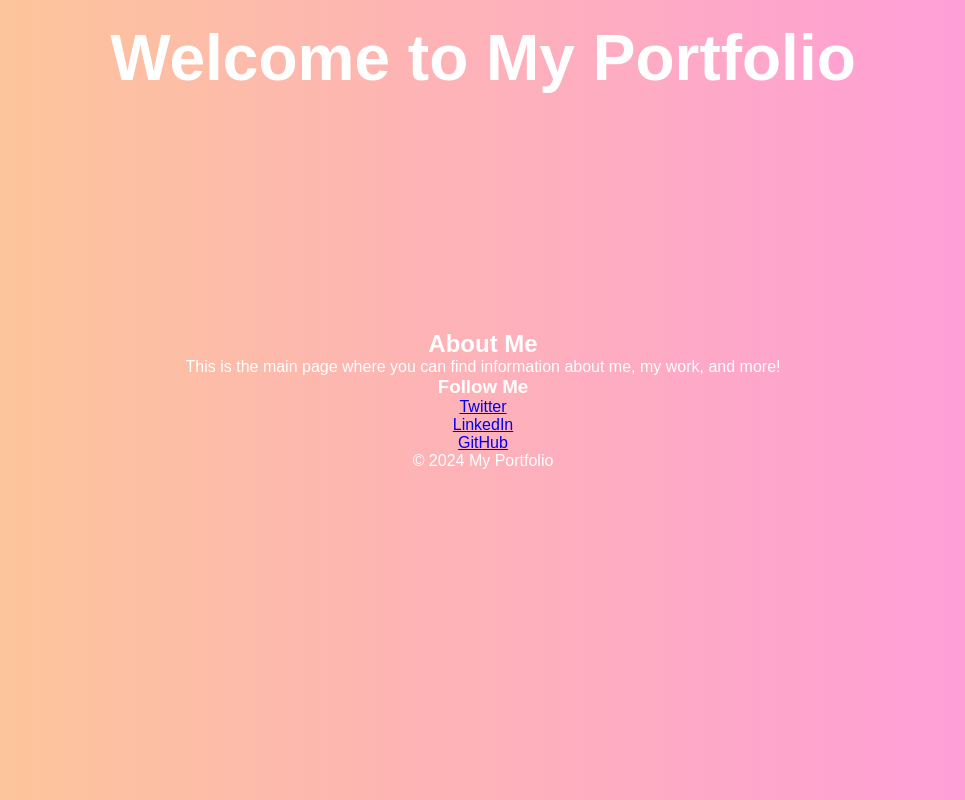
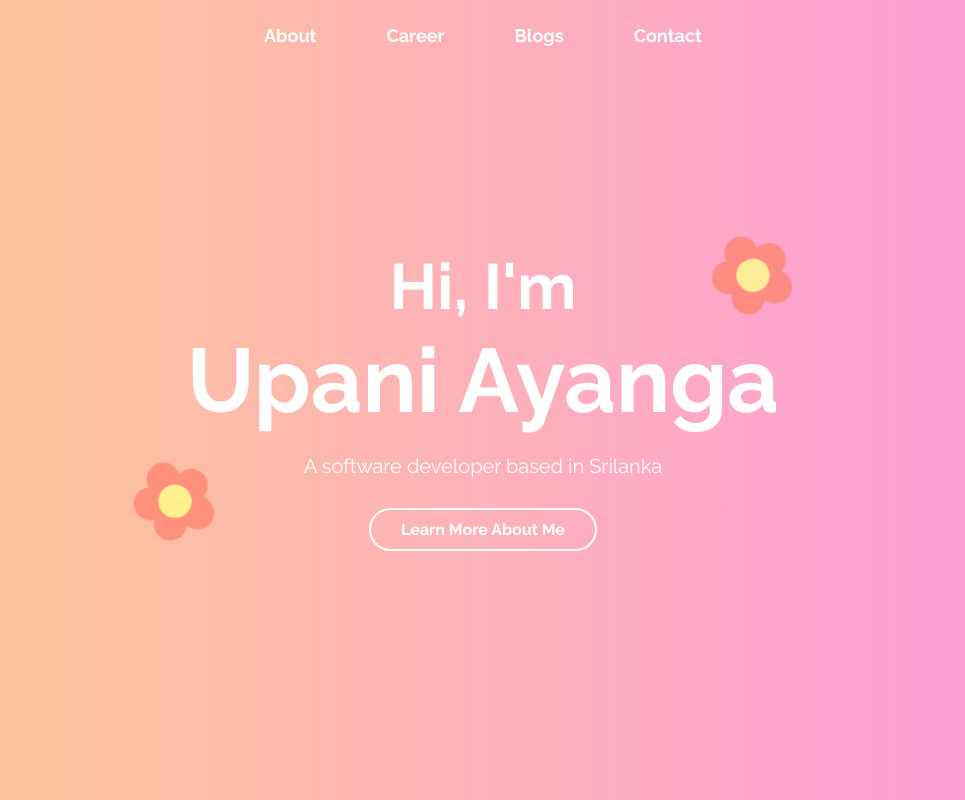
Before and after one commit to UpaniAyanga/portfolio, a plain HTML site: page index.html in a window 1280 px wide. Shown: the whole page, without its empty margins (157-1122 px from the left). Drawn offline with Linux system fonts and the light colour scheme.

Commit message:
html changes

```diff
--- a/index.html
+++ b/index.html
@@ -2,35 +2,34 @@
 <html lang="en">
 <head>
     <meta charset="UTF-8">
-    <meta http-equiv="X-UA-Compatible" content="IE=edge">
     <meta name="viewport" content="width=device-width, initial-scale=1.0">
-    <title>Main Page</title>
-    <!-- Google Font Import -->
-    <link href="https://fonts.googleapis.com/css2?family=Roboto:wght@400;500&display=swap" rel="stylesheet">
-    <!-- Link to CSS -->
+    <title>Portfolio</title>
     <link rel="stylesheet" href="assets/css/style.css">
+    <link href="https://fonts.googleapis.com/css2?family=Raleway:wght@400;700&display=swap" rel="stylesheet">
 </head>
 <body>
+    <!-- The header of the portfolio webpage -->
     <header>
-        <h1>Welcome to My Portfolio</h1>
+        <!-- contains a navigation bar with links to different sections of the site: -->
+        <nav>
+            <ul>
+                <li><a href="#">About</a></li>
+                <li><a href="#">Career</a></li>
+                <li><a href="#">Blogs</a></li>
+                <li><a href="#">Contact</a></li>
+            </ul>
+        </nav>
     </header>
+    <!-- closing the header of the portfolio webpage -->
 
-    <section class="main-content">
-        <h2>About Me</h2>
-        <p>This is the main page where you can find information about me, my work, and more!</p>
+    <section class="hero">
+        <h1>Hi, I'm <br><span class="name">Upani Ayanga</span></h1>
+        <p class="subtitle">A software developer based in Srilanka</p>
+        <a href="#" class="btn">Learn More About Me</a>
+
+        <!-- Flowers -->
+        <img src="../assets/images/flowers.png" alt="Flower" class="flower flower-large">
+        <img src="../assets/images/flowers.png" alt="Flower" class="flower flower-small">
     </section>
-
-    <aside>
-        <h3>Follow Me</h3>
-        <ul>
-            <li><a href="#">Twitter</a></li>
-            <li><a href="#">LinkedIn</a></li>
-            <li><a href="#">GitHub</a></li>
-        </ul>
-    </aside>
-
-    <footer>
-        <p>&copy; 2024 My Portfolio</p>
-    </footer>
 </body>
 </html>
```
Also changed, not shown: pages/about.html (deleted, +0 -31 lines).
